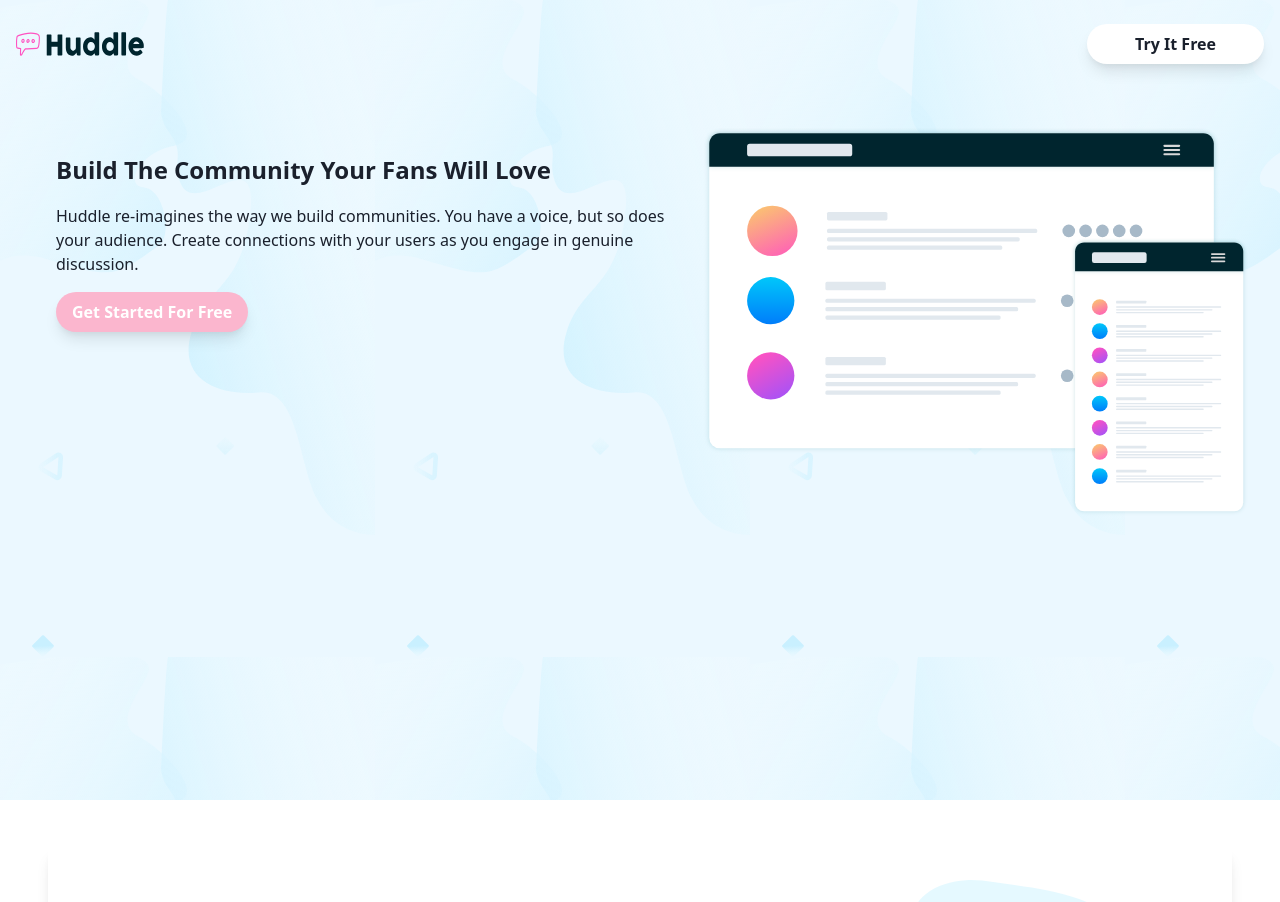
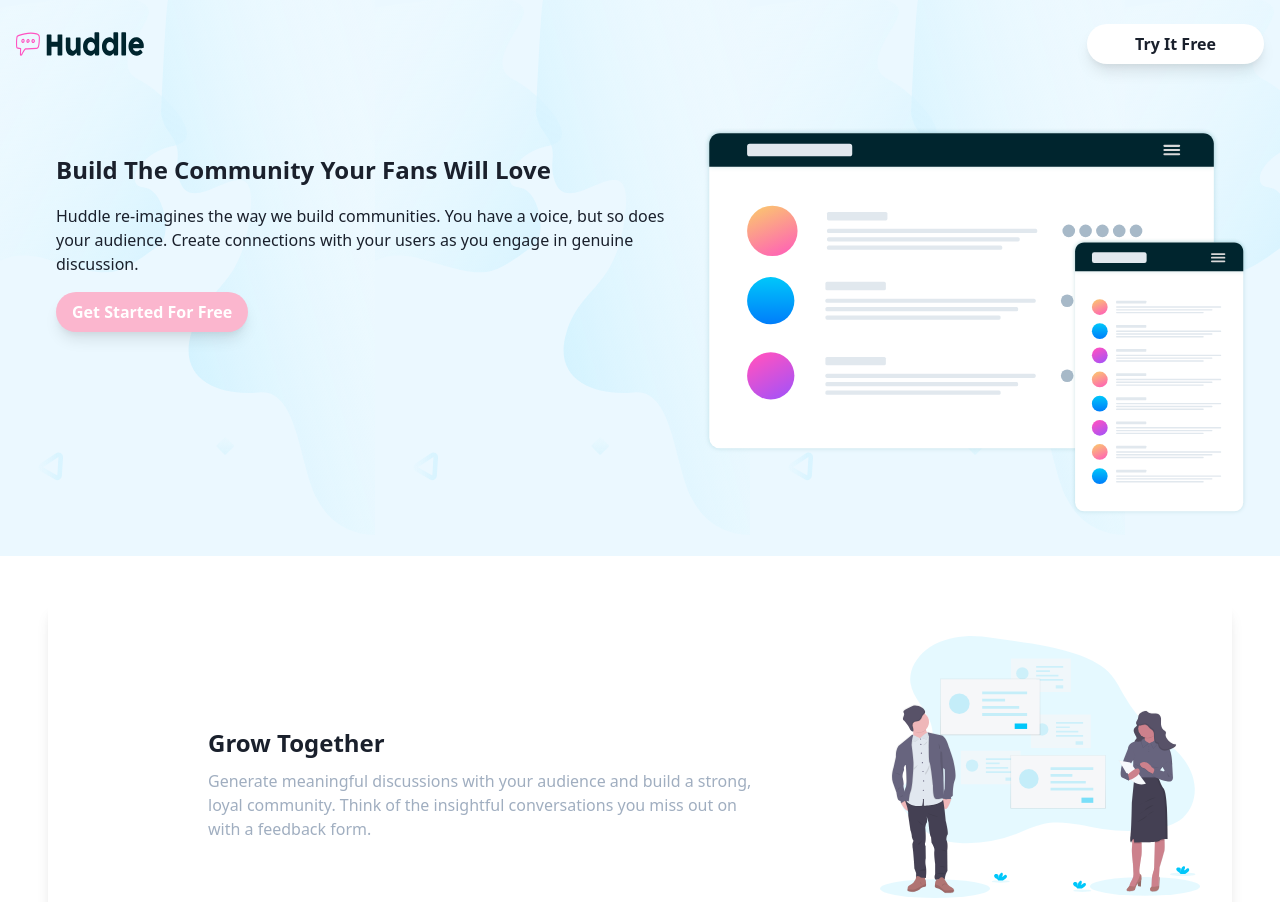
Before and after one commit to sagarkaurav/frontend-mentor-huddle-landing-page, a website: page public/index.html in a window 1280 px wide. Shown: the top 902 px of the page. Drawn offline with nearby package versions, Linux system fonts and the light colour scheme; files that its build step writes are made by us from their sources.

Commit message:
remove hero full screen

```diff
--- a/public/index.html
+++ b/public/index.html
@@ -12,7 +12,7 @@
   <!-- Feel free to remove these styles or customise in your own stylesheet 👍 -->
 </head>
 <body class="text-gray-900 bg-white">
-  <div class="px-4 py-6 bg-blue-100 lg:h-screen" style="background-image: url('./images/bg-hero-mobile.svg');">
+  <div class="px-4 py-6 bg-blue-100" style="background-image: url('./images/bg-hero-mobile.svg');">
     <div class="flex items-center justify-between bg-transparent">
       <img class="w-32 h-6" src="./images/logo.svg" alt="huddle logo">
       <a class="px-4 py-2 font-bold bg-white rounded-full shadow-lg lg:px-12" href="#">Try It Free</a>
```
